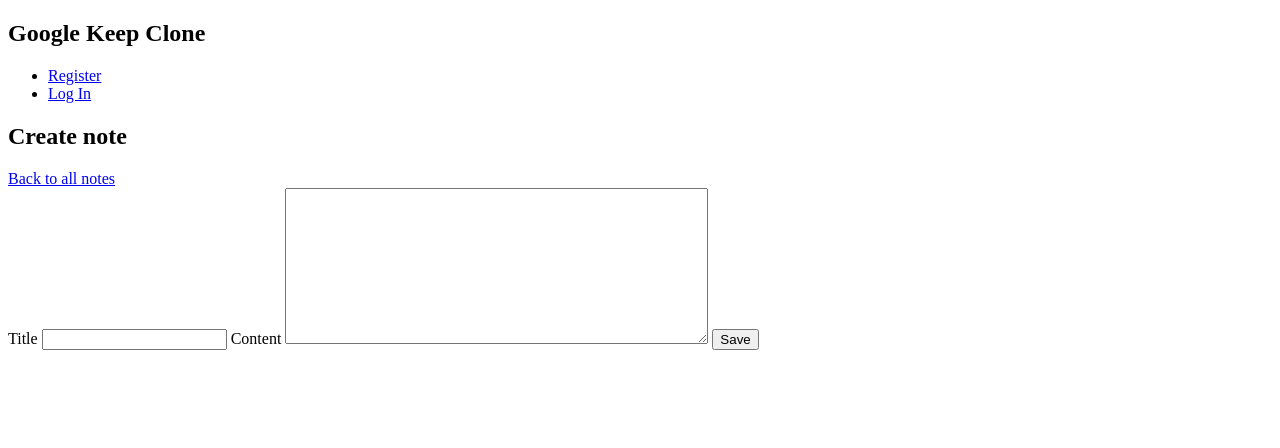
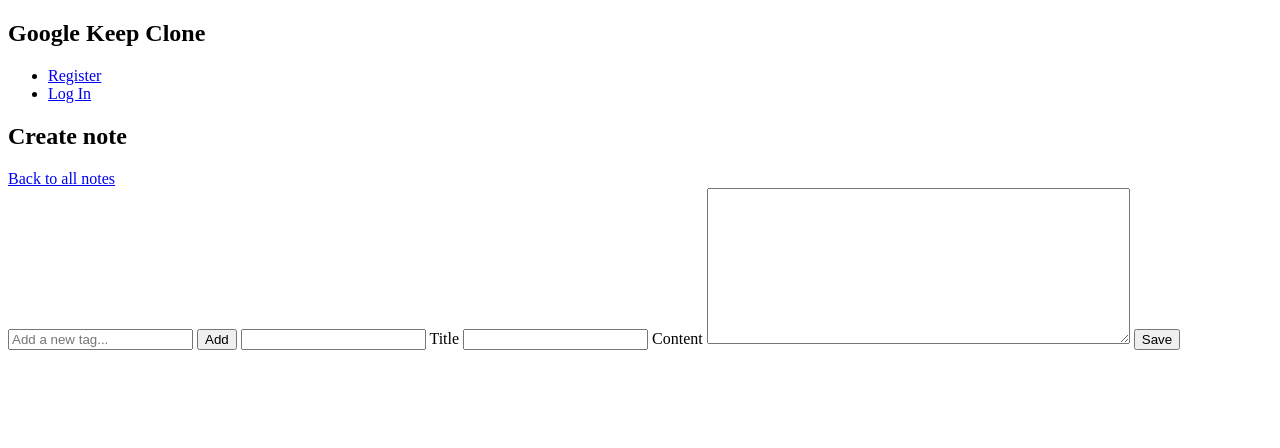
Before and after one commit to themask025/google-keep-clone, a Flask app: page /notes/create in a window 1280 px wide. Shown: the top 448 px of the page. Run offline with Flask 3, Linux system fonts and the light colour scheme.

Commit message:
Added frontend for tag creation in note editing page and backend functionality for getting the info

```diff
--- a/src/controller/notes.py
+++ b/src/controller/notes.py
@@ -1,6 +1,8 @@
 from flask import Blueprint, flash, g, redirect, render_template, request, session, url_for
+from datetime import datetime
+
 from src.model.database import get_db
-from datetime import datetime
+# from src.model import tags
 
 
 bp = Blueprint('notes', __name__, url_prefix='/notes')
@@ -62,6 +64,12 @@ def edit(note_id):
         'SELECT * FROM notes WHERE id = ?', (note_id,)).fetchone()
     current_note = dict(current_note_row)
 
+    # fetched from tags table
+    all_tags = []
+
+    # fetched from notes_tags table
+    selected_tags = []
+
     if request.method == 'POST':
         title = request.form['title']
         content = request.form['content']
@@ -91,6 +99,24 @@ def edit(note_id):
         current_note['title'] = title
         current_note['content'] = content
 
+
+        new_tags = request.form['new_tags']
+
+        # ready to be inserted into tags table
+        new_tags = new_tags.split(',')
+
+        for tag in new_tags:
+            flash(tag)
+
+        new_tags_count = len(new_tags)
+        flash(new_tags_count)
+
+        # ready to be inserted into notes_tags table
+        new_tags_selected = request.form.getlist('new_tag')
+        flash('Selected new tags:')
+        for tag in new_tags_selected:
+            flash(tag)
+
     return render_template('/notes/view_note.html', current_note=current_note)
 
 
--- a/src/templates/notes/view_note.html
+++ b/src/templates/notes/view_note.html
@@ -24,11 +24,61 @@
     {% if current_note %}
         <p>Last edited: {{ current_note['updated_at'] }}</p>
     {% endif %}
+
     <form method="post">
+        <div id="tags_container"></div>
+        <input type="text" id="tag_inputbox" placeholder="Add a new tag..." >
+        <input type="button" id="bt" value="Add" onclick="create_checkbox(tag_inputbox)">
+        <input type="text" id="new_tags" name="new_tags">
+
         <label for="title">Title</label>
         <input name="title" id="title" value="{{ current_note['title'] }}" required>
         <label for="content">Content</label>
         <textarea name="content" id="content" rows="10" cols="50" required>{{ current_note['content'] }}</textarea>
         <input type="submit" value="Save">
     </form>
+
+
+    <script>
+        var i = 1; // counter
+
+        function create_checkbox(obj) {
+            if (obj.value !== '') {
+
+                // Create checkbox (input of type checkbox).
+                var new_checkbox = document.createElement('input');
+
+                // Specify the type of element.
+                new_checkbox.setAttribute('type', 'checkbox');
+                new_checkbox.setAttribute('id', 'new_tag_' + i);  // Set an ID.
+                new_checkbox.setAttribute('value', obj.value);
+                new_checkbox.setAttribute('name', 'new_tag');
+                new_checkbox.setAttribute('checked', true);
+
+                // Create label for checkbox.
+                var new_label = document.createElement('label');
+                new_label.setAttribute('for', 'new_tag_' + i);
+
+                // Create text node and append it to the label.
+                new_label.appendChild(document.createTextNode(obj.value));
+
+                // Append the newly created checkbox and label to the <p>.
+                    tags_container.appendChild(new_checkbox);
+                    tags_container.appendChild(new_label);
+
+                    if (i == 1){
+                        new_tags.value = obj.value;
+                    }
+                    else {
+                        new_tags.value += ',' + obj.value;
+                    }
+
+                    obj.value = '';
+                    document.getElementById(obj.id).focus();
+
+                    i = i + 1;
+                }
+            }
+        </script>
+
 {% endblock %}
```
